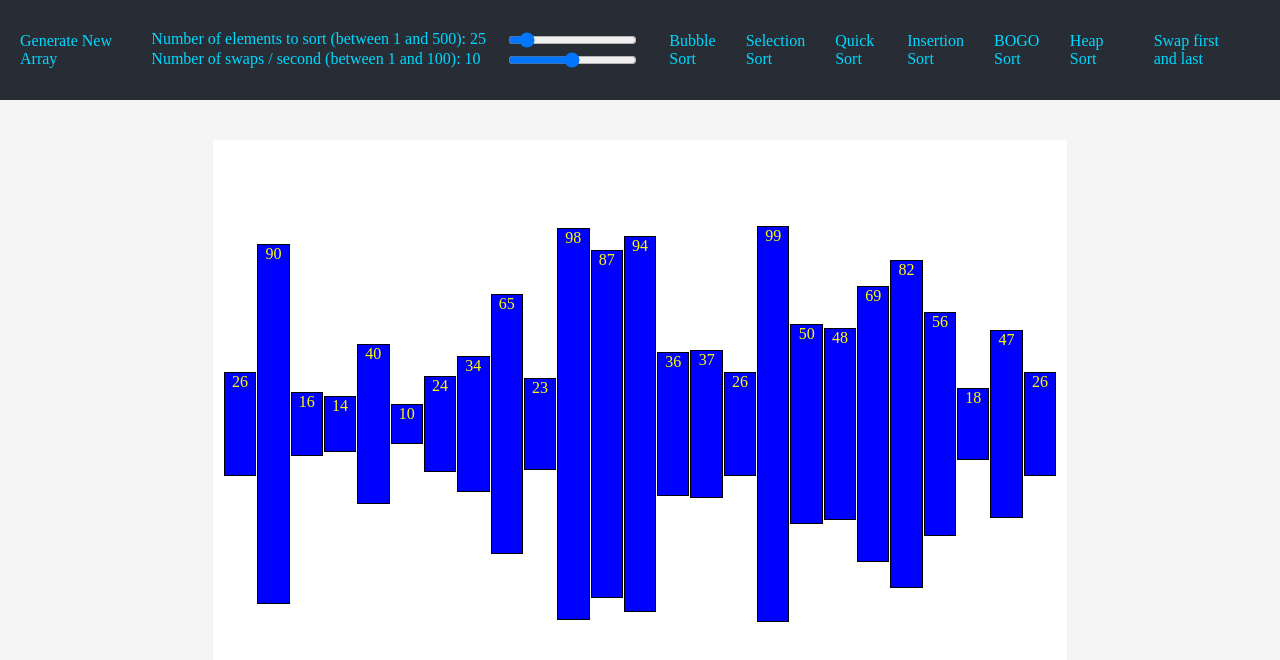
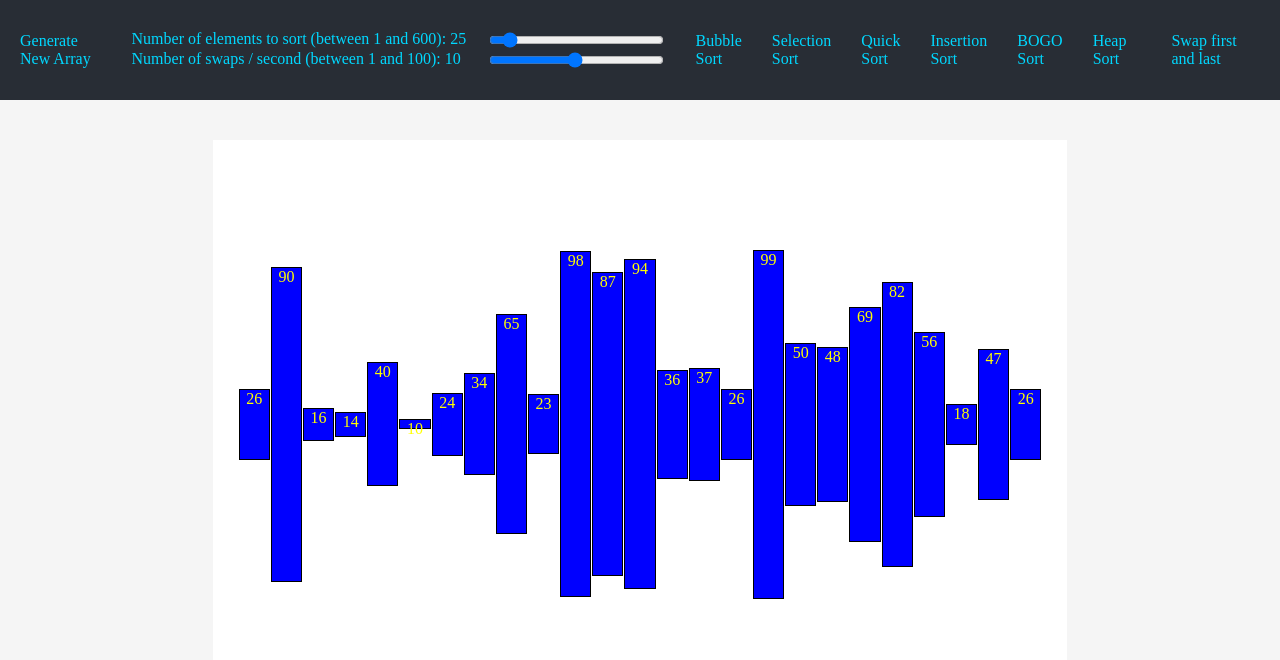
Before and after one commit to JackOBrien21/visualizer-project, a React (Create React App) app: page / in a window 1280 px wide. Shown: the top 660 px of the page. Built offline with nearby package versions, Linux system fonts and the light colour scheme.

Commit message:
extrachanges

```diff
--- a/src/App.js
+++ b/src/App.js
@@ -17,7 +17,7 @@ export default function App() {
 
     const mainWidth = windowWidth*2/3
     const mainHeight = mainWidth*2/3
-    const maxNumberOfArrayEls = 500
+    const maxNumberOfArrayEls = 600
 
 
     React.useEffect( () => {
@@ -55,7 +55,7 @@ export default function App() {
         justifyContent: "center",
         alignItems: "center",
         marginBottom: "25px",
-        padding: "10px"
+        padding: "25px"
     }
 
     let sortingAlgoToRun = ""
@@ -345,6 +345,21 @@ export default function App() {
         setIsRunning(true);
     }
 
+    function mapValueToHeight(val) {
+
+    }
+
+    function mapOneRangeToAnother(sourceNumber, fromA, fromB, toA, toB, decimalPrecision) {
+        let deltaA = fromB - fromA
+        let deltaB = toB - toA
+        let scale  = deltaB / deltaA
+        let negA   = -1 * fromA
+        let offset = (negA * scale) + toA
+        let finalNumber = (sourceNumber * scale) + offset
+        let calcScale = Math.floor(Math.pow(10, decimalPrecision))
+        return Math.round(finalNumber * calcScale) / calcScale
+    }
+
     const arrayEls = array.map( (value, index) => {
 
         const arrayLen = array.length
@@ -356,12 +371,14 @@ export default function App() {
         }
         let totalWidthOfArrayEls = (arrayLen*widthOfArrayEl) + (arrayLen*marginOfArrayEl)
         while (totalWidthOfArrayEls > mainStyles.width) {
-            marginOfArrayEl = marginOfArrayEl - .1
+            marginOfArrayEl = marginOfArrayEl - .05
             totalWidthOfArrayEls = (arrayLen*widthOfArrayEl) + (arrayLen*marginOfArrayEl)
         }
 
         let showText = (arrayLen > 40) ? false : true
         let showBorder = (arrayLen > 200) ? false : true
+
+        let heightVal = Math.floor(mapOneRangeToAnother(value, 10, 150, 10, mainStyles.height-25, 0))
 
         const styles = {
             textAlign: "center",
@@ -373,7 +390,7 @@ export default function App() {
             display: "inline-block",
             margin: marginOfArrayEl,
             width: widthOfArrayEl,
-            height: `${value * 4}px`
+            height: `${heightVal}px`
         }
 
         return <div style={styles} key={index} className="arrayEl">{showText && value}</div>
--- a/src/style.css
+++ b/src/style.css
@@ -27,6 +27,10 @@ body {
     margin-right:25px;
 }
 
+.number--slider {
+    width: 175px;
+}
+
 .speed--slider--container {
     display: flex;
 }
@@ -36,6 +40,10 @@ body {
     white-space: nowrap;
     width: 330px;
     margin-right: 25px;
+}
+
+.speed--slider {
+    width: 175px;
 }
 
 .sliders {
```
